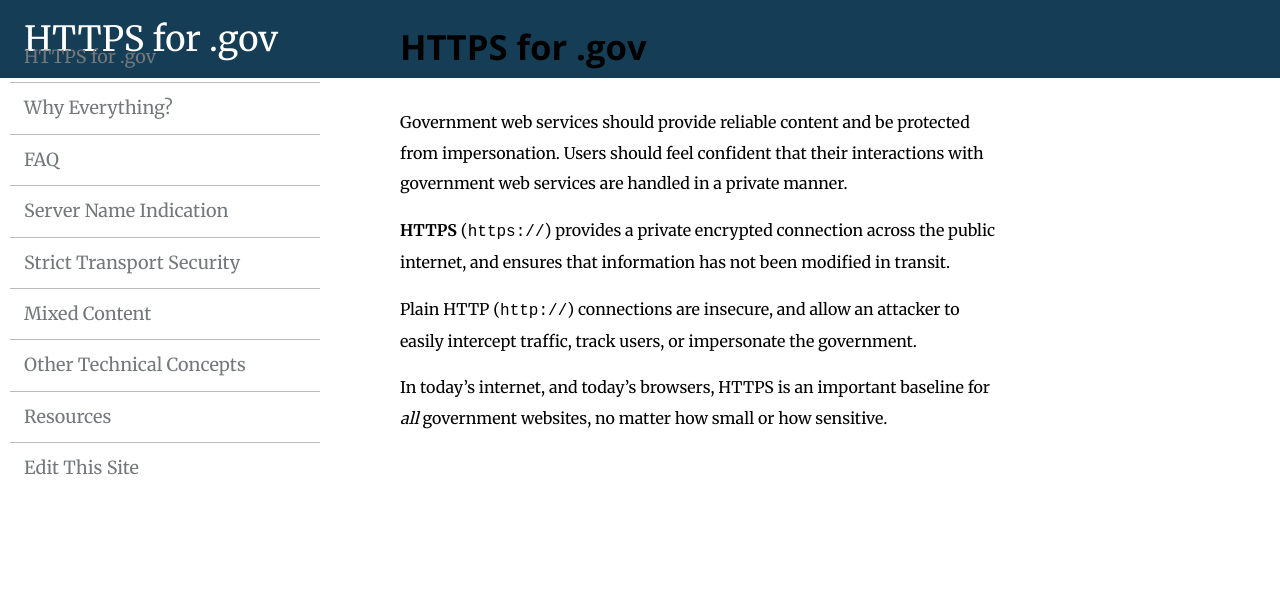
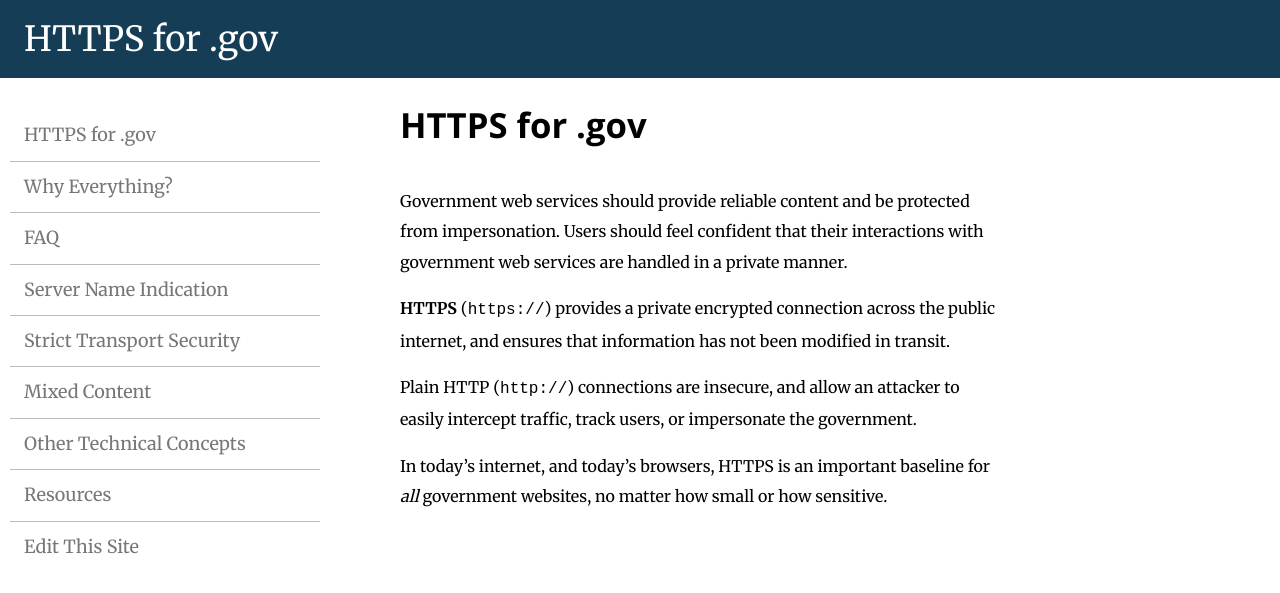
Before and after one commit to GSA/https, a Jekyll site: the page built from pages/index.md, in a window 1280 px wide. Shown: the top 593 px of the page. Built offline with Jekyll 4.4.1, drawn with Linux system fonts in a browser that asks for light colours; Markdown is read by kramdown in place of the engine named in the settings.

Commit message:
not fixed

```diff
--- a/assets/_sass/styles.scss
+++ b/assets/_sass/styles.scss
@@ -212,7 +212,7 @@ pre {
 /** Overall structure, desktop and mobile */
 
 header {
-    position: fixed;
+    position: static;
 }
 
 .wrap.content {
--- a/assets/css/styles.css
+++ b/assets/css/styles.css
@@ -162,7 +162,7 @@ pre {
 
 /** Overall structure, desktop and mobile */
 header {
-  position: fixed; }
+  position: static; }
 
 .wrap.content {
   position: relative; }
```
Also changed, not shown: 1 other file.
